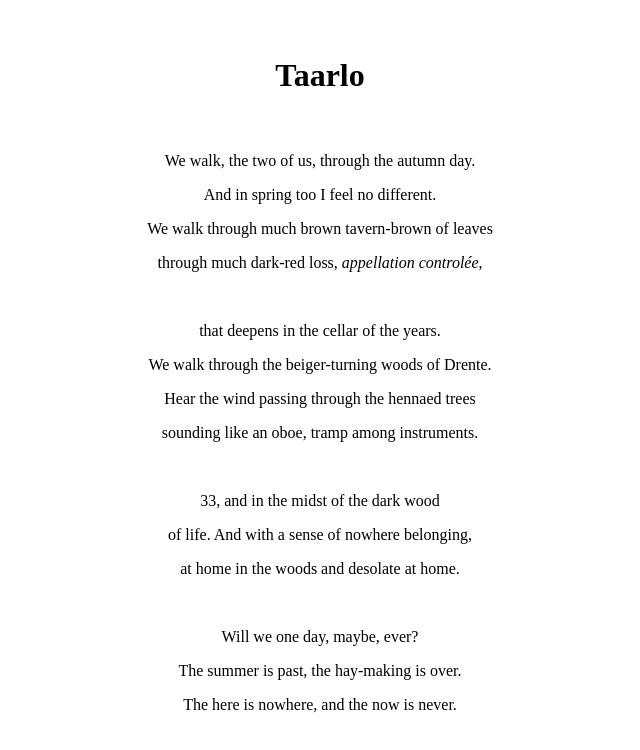
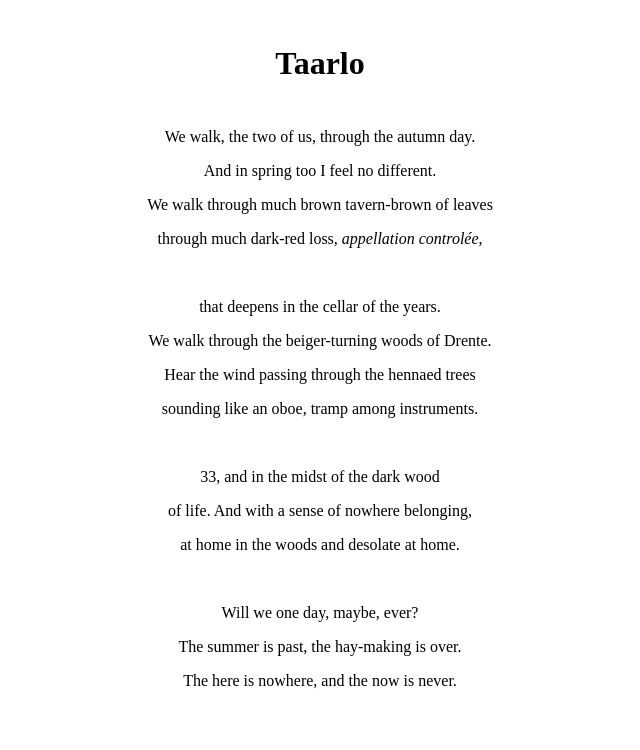
Before and after one commit to MiroslawRup/learning-git-2, a plain HTML site: page index.html in a window 1280 px wide. Shown: the whole page, without its empty margins (320-960 px from the left). Drawn offline with Linux system fonts and the light colour scheme.

Commit message:
Change h1 padding

```diff
--- a/css/style.css
+++ b/css/style.css
@@ -3,5 +3,5 @@ body {
 }
 
 h1 {
-  padding: 36px 0;
+  padding: 24px 0;
 }
```
